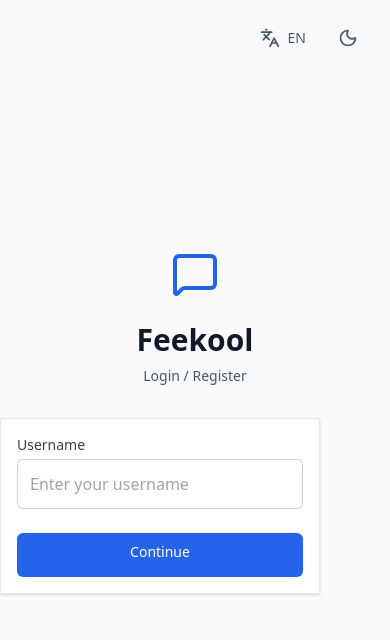
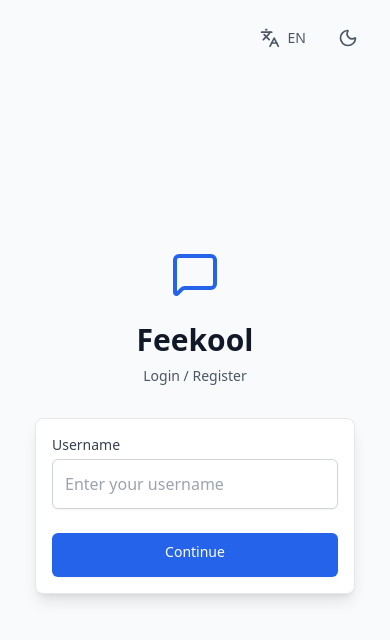
Before and after one commit to feekool/feekool.github.io, a React (Vite) app: page /auth in a window 390 px wide. Shown: the top 640 px of the page. Built offline with nearby package versions, Linux system fonts and the light colour scheme; no server answers.

Commit message:
fix: ui auth

```diff
--- a/src/pages/AuthPage.tsx
+++ b/src/pages/AuthPage.tsx
@@ -90,8 +90,8 @@ export function AuthPage() {
         </p>
       </div>
 
-      <div className="mt-8 sm:mx-auto sm:w-full sm:max-w-md max-w-xs">
-        <div className="bg-white dark:bg-gray-800 py-8 px-4 sm:px-10 mobile-form shadow sm:rounded-lg border border-gray-200 dark:border-gray-700 transition-all duration-200">
+      <div className="mt-8 mx-auto w-full max-w-xs sm:max-w-md">
+        <div className="bg-white dark:bg-gray-800 py-8 px-4 sm:px-10 mobile-form shadow-lg sm:rounded-lg border border-gray-200 dark:border-gray-700 transition-all duration-200 rounded-lg">
           <form className="space-y-6" onSubmit={handleSubmit}>
             <div>
               <label
```
